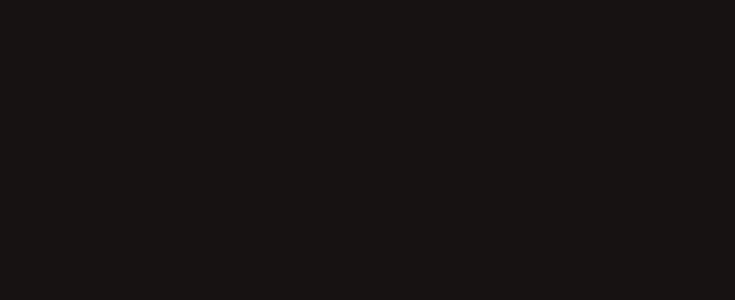
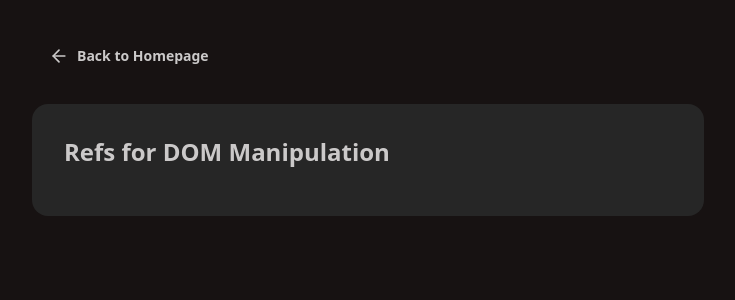
Before and after one commit to Rezuanul-Islam-Fahim/learn-advanced-react, a React (Vite) app: page /refs-dom in a window 1280 px wide. Before the commit this address had no page. Shown: the top 300 px of the page, without its empty margins (272-1007 px from the left). Built offline with nearby package versions, Linux system fonts and the light colour scheme.

Commit message:
Add navigation & created base page - RefsDomManipulation

```diff
--- a/src/App.jsx
+++ b/src/App.jsx
@@ -2,6 +2,7 @@
 import HomePage from './pages/HomePage'
 import MainContentLayout from './layouts/MainContentLayout.jsx'
 import ReferenceWithRefs from './pages/ReferenceWithRefs'
+import RefsDomManipulation from './pages/RefsDomManipulation.jsx'
 
 const App = () => {
   return (
@@ -10,6 +11,7 @@
         <Route index element={<HomePage />} />
         <Route element={<MainContentLayout />}>
           <Route path={'/reference-with-refs'} element={<ReferenceWithRefs />} />
+          <Route path={'/refs-dom'} element={<RefsDomManipulation />} />
         </Route>
       </Routes>
     </BrowserRouter>
--- a/src/pages/HomePage.jsx
+++ b/src/pages/HomePage.jsx
@@ -8,6 +8,10 @@
                     className="btn btn-primary my-2">
                     Referencing Values with Refs
                 </Link>
+                <Link to={'/refs-dom'}
+                    className="btn btn-primary my-2">
+                    Refs for DOM manipulation
+                </Link>
             </div>
         </div>
     )
--- /dev/null
+++ b/src/pages/RefsDomManipulation.jsx
@@ -0,0 +1,13 @@
+import React from 'react'
+
+const RefsDomManipulation = () => {
+    return (
+        <>
+            <h2 className="card-title text-2xl mb-4">
+                Refs for DOM Manipulation
+            </h2>
+        </>
+    )
+}
+
+export default RefsDomManipulation
```
